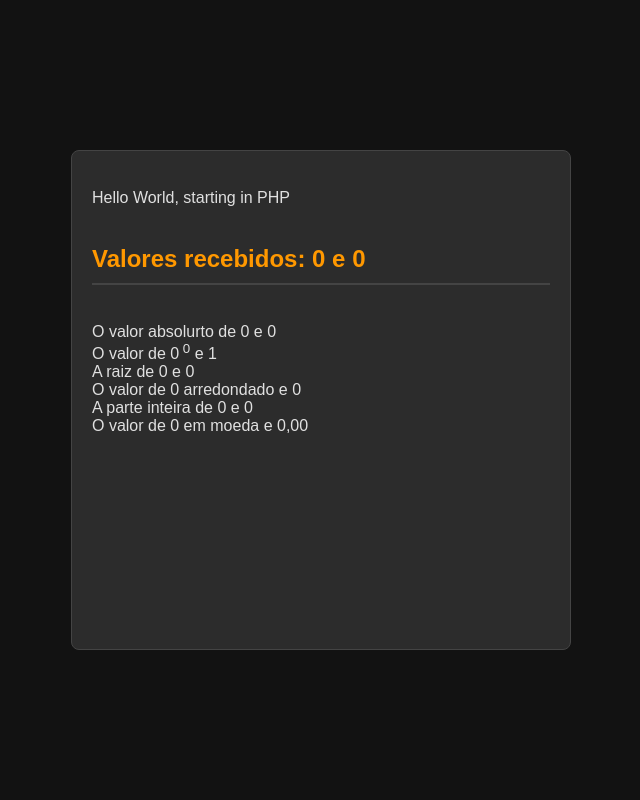
After one commit to N1colaxx/Cursos, a PHP site: page /aula05/aula05-OP-Arit.php in a window 1280 px wide. The commit adds this page. Shown: the whole page, without its empty margins (319-959 px from the left). Run offline with PHP 8.4, Linux system fonts and the light colour scheme.

Commit message:
new modification
a aula 5 vimos Operações aritméticas e algumas funções padrões do PHP

```diff
--- /dev/null
+++ b/Curso_em_Video/PHP/PHP-Basico/aula05-OP-Arit.php
@@ -0,0 +1,90 @@
+<!DOCTYPE html>
+<html lang="pt-br">
+<head>
+    <meta charset="UTF-8">
+    <meta name="viewport" content="width=device-width, initial-scale=1.0">
+    <title>Div Expansível com PHP</title>
+    <link rel="stylesheet" href="styles.css">
+</head>
+
+<!--
+    usar o ponto ( . ) é uma forma de concatenação em PHP ex: echo "O valor absolurto de $v2 e " . abs($v2);
+
+    Aqui escrevo os valores pela URL ex: localhost/aula05/operadores.php?a=3&b=2
+    $n1 = isset ( $_GET["a"]) ? $_GET["a"] : 0;   verifica se a chave a foi definida na URL. Se existir, atribui o valor passado; caso contrário, usa um valor padrão, como 0.
+    condição ? valor_se_verdadeiro : valor_se_falso;
+
+        Funções padrões do PHP
+    |-----------------------------|
+    abs()            valor absoluto
+    pow()            Potenciação
+    sqrt()           Raiz
+    round()          Arredonda, tbm tem => ceil e floor, ceil = para cima / floor = para baixo
+    intval()         parte Interira
+    number_format()  Formatação de N°
+-->
+
+
+<body>
+    <div class="centralizada">
+
+        <?php
+            echo "<br>Hello World, starting in PHP<br><br>"
+        ?>
+
+        <?php
+            // $idade = 18;
+            // $nome = "Nicolas";
+
+            // echo $nome. " tem ".  $idade. " anos!";
+
+            // echo "<br> <br> ";
+            // echo "$nome tem $idade anos !!";
+
+            // echo "<br> <br> ";
+            // echo '$nome tem $idade anos ';
+
+            // echo "<br><br>";
+
+            // // $n1 = 2;
+            // // $n2 = 5;
+
+            // $n1 = isset ( $_GET["a"]) ? $_GET["a"] : 0;
+            // $n2 = isset ( $_GET["b"]) ? $_GET["b"] : 0;
+            // echo "<h2> Valores recebidos: $n1 e $n2 </h2>";
+
+
+            // $soma = $n1 + $n2;
+            // $sub = $n1 - $n2; // Corrigido: n2 - n1
+            // $mult = $n1 * $n2;
+            // $div = $n1 / $n2;
+            // $modulo = $n1 % $n2;
+            // $media = ($n1 + $n2) / 2;
+
+            // echo "<br><br>";
+
+            // echo "Soma: $soma<br>";
+            // echo "Subtração: $sub<br>";
+            // echo "Multiplicação: $mult<br>";
+            // echo "Divisão: $div<br>";
+            // echo "Módulo: $modulo<br>";
+            // echo "Média: $media<br>";
+
+            // echo "<br><br>";
+        ?>
+
+        <?php
+            $v1 = isset ($_GET["x"]) ? $_GET["x"] : 0;
+            $v2 = isset ($_GET["y"]) ? $_GET["y"] : 0;
+
+            echo "<h2> Valores recebidos: $v1 e $v2 </h2>";
+            echo "<br/>O valor absolurto de $v2 e " . abs($v2);
+            echo "<br/>O valor de $v1<sup> $v2</sup>   e " . pow($v1, $v2);
+            echo "<br/>A raiz de $v1 e " . sqrt($v1);
+            echo "<br/>O valor de $v2 arredondado e "  . round($v2); //
+            echo "<br/>A parte inteira de $v2 e " . intval($v2);
+            echo "<br/>O valor de $v1 em moeda e " . number_format($v1,2,",", ".");
+        ?>
+    </div>
+</body>
+</html>
--- a/Curso_em_Video/PHP/PHP-Basico/styles.css
+++ b/Curso_em_Video/PHP/PHP-Basico/styles.css
@@ -1,50 +1,52 @@
-/* Resetando margens e padding do body */
-* {
+/* Tema Escuro: Cor de fundo e texto claro para a página */
+body {
+    display: flex;
+    justify-content: center;
+    align-items: center;
+    height: 100vh;
     margin: 0;
-    padding: 0;
-    box-sizing: border-box;
+    background-color: #121212; /* Fundo escuro */
+    color: #e0e0e0; /* Texto claro */
+    font-family: Arial, sans-serif; /* Fonte legível */
 }
 
-/* Corpo e fundo da página */
-body, html {
-    height: 100%;
-    display: flex;
-    justify-content: center;  /* Alinha horizontalmente */
-    align-items: center;      /* Alinha verticalmente */
-    font-family: Arial, sans-serif;
-    background-color: #121212;  /* Fundo escuro */
-    color: #ddd;               /* Texto claro */
+/* Estilo para a div centralizada */
+.centralizada {
+    display: block;
+    min-width: 500px;
+    min-height: 500px;
+    max-width: 100%;
+    max-height: 100%;
+    padding: 20px;
+    border: 1px solid #444; /* Cor de borda suave */
+    box-sizing: border-box;
+    overflow: auto;
+    word-wrap: break-word;
+    background-color: #2c2c2c; /* Fundo da div em tom escuro */
+    border-radius: 8px; /* Bordas arredondadas */
 }
 
-/* Estilo da div centralizada */
-.centralizada {
-    width: 300px;  /* Tamanho fixo inicial da div */
-    height: auto;  /* A altura da div será ajustada conforme o conteúdo */
-    border: 2px solid #fff;  /* Borda para visualizar a div */
-    padding: 10px;
-    background-color: #2a2a2a;
-    border-radius: 12px;
-    overflow: hidden;  /* Para esconder o conteúdo que ultrapassa os limites da div */
-    display: flex;
-    justify-content: flex-start;  /* Alinha o conteúdo à esquerda */
-    align-items: flex-start;      /* Alinha o conteúdo no topo */
-    transition: width 0.3s ease;  /* Efeito suave ao expandir horizontalmente */
-    max-width: 30vw;  /* Máximo de 30% da largura da tela */
+/* Estilo para o texto dentro da div */
+h2 {
+    color: #ff9800; /* Cor vibrante para títulos */
 }
 
-/* Estilo do parágrafo dentro da div */
-.centralizada p {
-    margin: 10px 0 0 10px;  /* Margens do conteúdo dentro da div */
-    word-wrap: break-word;   /* Quebra de linha caso o texto ultrapasse a largura */
+/* Cor do texto dentro do PHP */
+p {
+    color: #e0e0e0; /* Garantir que o texto seja claro */
 }
 
-/* Expande a div até 30% da largura da tela com base no conteúdo */
-.centralizada p {
-    width: auto;
-    max-width: 100%;
+/* Links (caso você tenha algum) */
+a {
+    color: #1e88e5; /* Azul para links */
 }
 
-/* Ajusta a largura da div conforme o conteúdo */
-.centralizada:has(p) {
-    width: 30vw;
+a:hover {
+    color: #ff9800; /* Cor laranja ao passar o mouse */
 }
+
+/* Estilo de borda */
+h2 {
+    border-bottom: 2px solid #444;
+    padding-bottom: 10px;
+}
```
Also changed, not shown: Curso_em_Video/PHP/PHP-Basico/aula04.php (deleted, +0 -36 lines).
